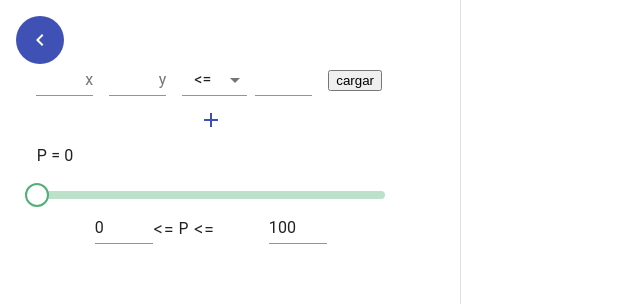
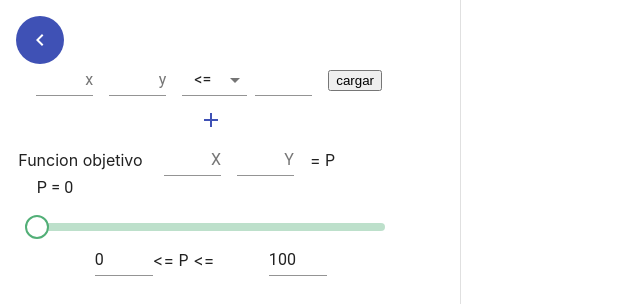
Before and after one commit to ivanvlizarazo/Plotter, a React (Create React App) app: page / in a window 1280 px wide. Shown: the top 304 px of the page, without its empty margins (0-640 px from the left). Built offline with nearby package versions, Linux system fonts and the light colour scheme.

Commit message:
se crean los espacios para ingresar la funcion objetivo y su actualizacion al mover el slider

```diff
--- a/src/components/Slider.js
+++ b/src/components/Slider.js
@@ -5,6 +5,7 @@ import Grid from "@material-ui/core/Grid";
 import Slider from "@material-ui/core/Slider";
 import TextField from "@material-ui/core/TextField";
 import Typography from "@material-ui/core/Typography";
+import { theme } from "highcharts";
 
 const useStyles = makeStyles((theme) => ({
   root: {
@@ -44,11 +45,12 @@ const PrettoSlider = withStyles({
   },
 })(Slider);
 
-export default function CustomizedSlider() {
+export default function CustomizedSlider(props) {
   const classes = useStyles();
   const [value, setValue] = useState(0);
   const [min, setMin] = useState(0);
   const [max, setMax] = useState(100);
+  props.getPValue(value)
 
   const handleSliderChange = (event, newValue) => {
     if (isNaN(min)) {
--- a/src/components/graphics.js
+++ b/src/components/graphics.js
@@ -1,25 +1,25 @@
-import React, { useState } from "react";
+import React, { useState, useEffect } from "react";
 import MenuItem from "@material-ui/core/MenuItem";
 import FormControl from "@material-ui/core/FormControl";
 import Select from "@material-ui/core/Select";
 import TextField from "@material-ui/core/TextField";
 import { makeStyles } from "@material-ui/core/styles";
-import clsx from 'clsx';
+import clsx from "clsx";
 
 import Highcharts from "highcharts";
 import HighchartsReact from "highcharts-react-official";
-import { Grid, IconButton, InputAdornment } from "@material-ui/core";
+import { Button, Grid, IconButton, InputAdornment } from "@material-ui/core";
 import AddIcon from "@material-ui/icons/Add";
 import Drawer from "@material-ui/core/Drawer";
-import ChevronLeftIcon from '@material-ui/icons/ChevronLeft';
-import ChevronRightIcon from '@material-ui/icons/ChevronRight';
-import CustomizedSlider from './Slider'
+import ChevronLeftIcon from "@material-ui/icons/ChevronLeft";
+import ChevronRightIcon from "@material-ui/icons/ChevronRight";
+import CustomizedSlider from "./Slider";
 
 const drawerWidth = 460;
 
 const useStyles = makeStyles((theme) => ({
   root: {
-    display: 'flex',
+    display: "flex",
   },
   formControl: {
     minWidth: 65,
@@ -39,14 +39,14 @@ const useStyles = makeStyles((theme) => ({
   content: {
     flexGrow: 1,
     padding: theme.spacing(3),
-    transition: theme.transitions.create('margin', {
+    transition: theme.transitions.create("margin", {
       easing: theme.transitions.easing.sharp,
       duration: theme.transitions.duration.leavingScreen,
     }),
     marginLeft: -drawerWidth,
   },
   contentShift: {
-    transition: theme.transitions.create('margin', {
+    transition: theme.transitions.create("margin", {
       easing: theme.transitions.easing.easeOut,
       duration: theme.transitions.duration.enteringScreen,
     }),
@@ -56,15 +56,19 @@ const useStyles = makeStyles((theme) => ({
     marginLeft: theme.spacing(2),
     marginTop: theme.spacing(2),
     background: theme.palette.primary.main,
-    color: "#fff"
+    color: "#fff",
   },
   hide: {
-    display: 'none',
+    display: "none",
   },
 }));
 
 export default function Graphic() {
   const classes = useStyles();
+  const [P, setP] = useState(0);
+  const [X, setX] = useState();
+  const [Y, setY] = useState();
+  const [target, setTarget] = useState();
   const [data, setData] = useState([
     { x_coef: "", y_coef: "", const: "", symbol: "<=" },
   ]);
@@ -72,11 +76,11 @@ export default function Graphic() {
   const [options, setOptions] = useState({
     chart: {
       type: "area",
-      zoomType: 'xy'
+      zoomType: "xy",
     },
     title: null,
     series: [],
-    credits:false,
+    credits: false,
     plotOptions: {
       series: {
         marker: {
@@ -105,22 +109,25 @@ export default function Graphic() {
   function onClick(idx) {
     setOptions({
       ...options,
-      series: [...options.series,
+      series: [
+        ...options.series,
         {
           data: Line(
             parseInt(data[idx].x_coef),
             parseInt(data[idx].y_coef),
             parseInt(data[idx].const)
           ),
-          threshold: data[idx].symbol === ">" || data[idx].symbol === ">=" ? Infinity : -Infinity,
-          dashStyle: data[idx].symbol === ">" || data[idx].symbol === "<" ? 'longdash':'solid'
+          threshold:
+            data[idx].symbol === ">" || data[idx].symbol === ">="
+              ? Infinity
+              : -Infinity,
+          dashStyle:
+            data[idx].symbol === ">" || data[idx].symbol === "<"
+              ? "longdash"
+              : "solid",
         },
-
       ],
     });
-
-
-
   }
 
   function point(a, b, c) {
@@ -139,10 +146,19 @@ export default function Graphic() {
     setData([...data, { x_coef: "", y_coef: "", const: "", symbol: "<=" }]);
   }
 
+  function getPValue(value) {
+    setP(value);
+  }
+
+  useEffect(() => {
+    setTarget(Line(X, Y, P));
+  }, [X, Y, P]);
+
   return (
     <div className={classes.root}>
+      {console.log(target)}
       <Grid container direction="row" spacing={2}>
-        <div >
+        <div>
           <IconButton
             color="inherit"
             aria-label="open drawer"
@@ -151,7 +167,8 @@ export default function Graphic() {
             className={clsx(classes.menuButton, open && classes.hide)}
           >
             <ChevronRightIcon />
-        </IconButton></div>
+          </IconButton>
+        </div>
         <Drawer
           className={classes.drawer}
           variant="persistent"
@@ -162,18 +179,14 @@ export default function Graphic() {
           }}
         >
           <div className={classes.drawerHeader}>
-            <IconButton onClick={handleDrawerClose} className={classes.menuButton}>
+            <IconButton
+              onClick={handleDrawerClose}
+              className={classes.menuButton}
+            >
               <ChevronLeftIcon />
             </IconButton>
           </div>
-          <Grid
-            container
-            item
-            direction="column"
-            xs={11}
-
-            alignItems="center"
-          >
+          <Grid container item direction="column" xs={11} alignItems="center">
             {data.map((equation, index) => (
               <Grid
                 container
@@ -254,9 +267,57 @@ export default function Graphic() {
                 <AddIcon />
               </IconButton>
             </Grid>
-            <Grid item>
-              <CustomizedSlider/>
+
+
+
+              <Grid
+                container
+                item
+                direction="row"
+                spacing={2}
+                justify="center"
+                alignItems="center"
+              >
+                <Grid item xs={4}>
+                  Funcion objetivo
                 </Grid>
+                <Grid item xs={2}>
+                  <TextField
+                    className={classes.input}
+                    fullWidth
+                    id="X"
+                    name="const"
+                    onChange={(e) => setX(parseInt(e.target.value))}
+                    type="number"
+                    InputProps={{
+                      endAdornment: (
+                        <InputAdornment position="end">X</InputAdornment>
+                      ),
+                    }}
+                  />
+                </Grid>
+                <Grid item xs={2}>
+                  <TextField
+                    className={classes.input}
+                    fullWidth
+                    id="Y"
+                    name="const"
+                    onChange={(e) => setY(parseInt(e.target.value))}
+                    type="number"
+                    InputProps={{
+                      endAdornment: (
+                        <InputAdornment position="end">Y</InputAdornment>
+                      ),
+                    }}
+                  />
+                </Grid>
+                <Grid item xs={3}>
+                  <div> = P</div>
+                </Grid>
+              </Grid>
+
+                <CustomizedSlider getPValue={getPValue} />
+
           </Grid>
         </Drawer>
         <Grid
```
Also changed, not shown: 1 other file (tests, documents, lock files or other folders). Lines whose indentation alone changed are shown as unchanged.
